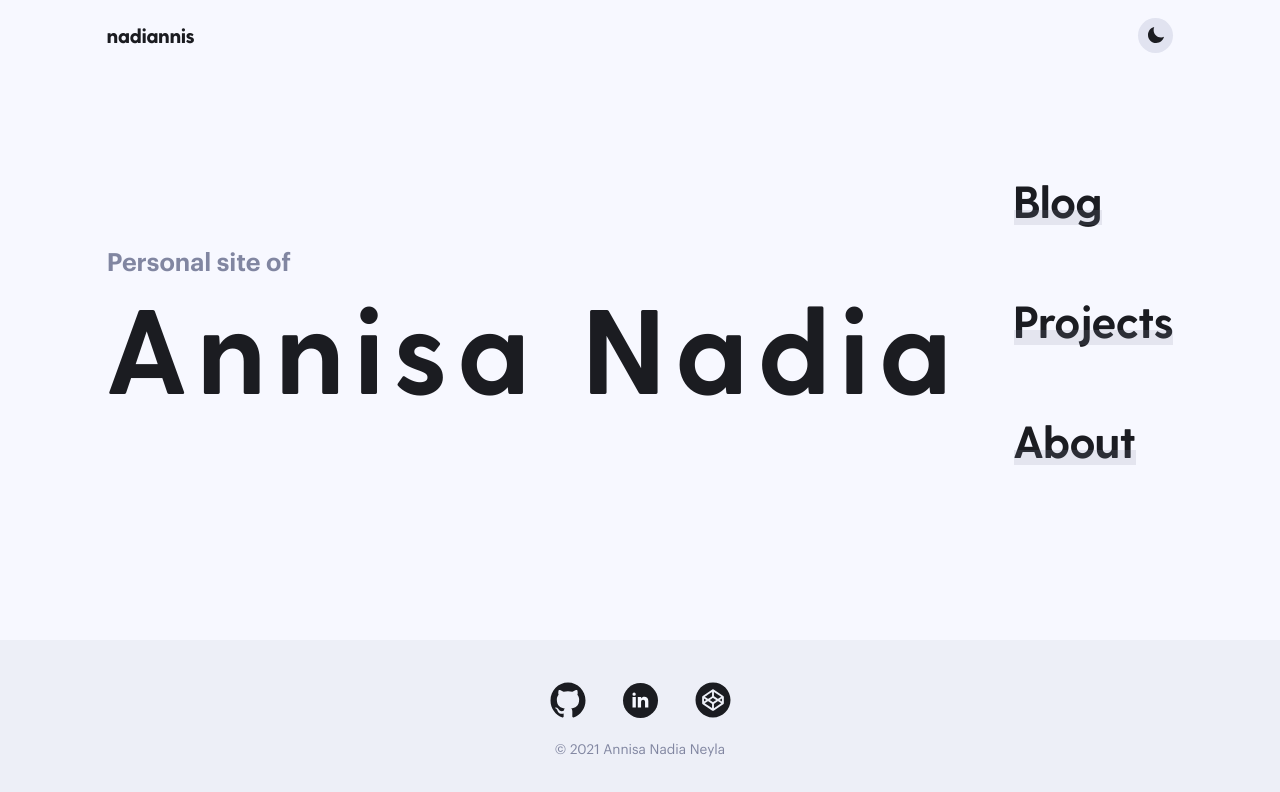
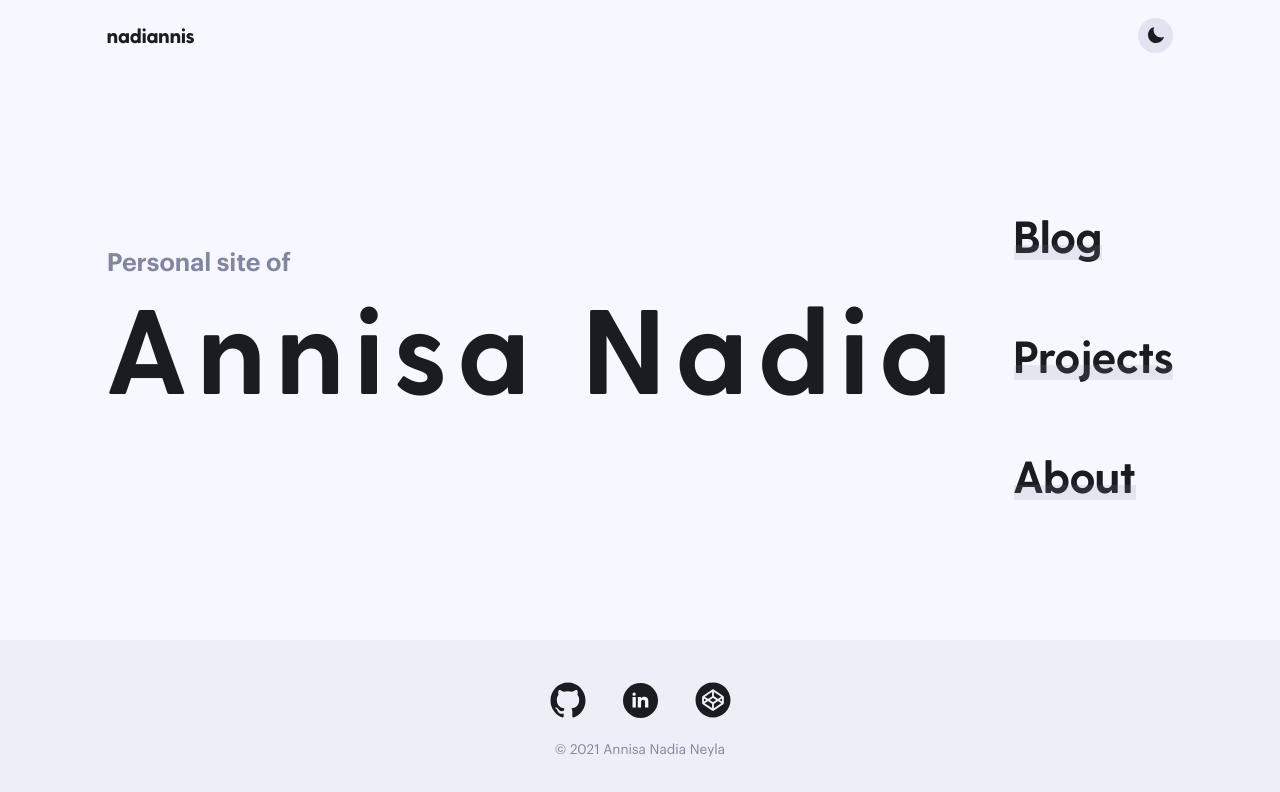
Before and after one commit to nadiannis/nadiannis-site, a Next.js app: page / in a window 1280 px wide. Shown: the top 792 px of the page. Built offline with nearby package versions, Linux system fonts and the light colour scheme.

Commit message:
fix: modify styles of layouts, sections, & link

```diff
--- a/components/layouts/Layout.js
+++ b/components/layouts/Layout.js
@@ -8,9 +8,11 @@ export default function Layout({ children }) {
   const { theme } = useTheme();
 
   return (
-    <div className={`bg-baseColor h-screen flex flex-col ${theme}`}>
+    <div className={`bg-baseColor min-h-screen flex flex-col ${theme}`}>
       <Header />
-      <main className="flex-auto">{children}</main>
+      <main className="flex-auto flex flex-col items-center justify-center">
+        {children}
+      </main>
       <Footer />
       <BottomNavigation />
     </div>
--- a/components/layouts/SingleSectionLayout.js
+++ b/components/layouts/SingleSectionLayout.js
@@ -7,9 +7,11 @@ export default function SingleSectionLayout({ children }) {
   const { theme } = useTheme();
 
   return (
-    <div className={`bg-baseColor h-screen flex flex-col ${theme}`}>
+    <div className={`bg-baseColor min-h-screen flex flex-col ${theme}`}>
       <MinimalHeader />
-      <main className="flex-auto">{children}</main>
+      <main className="flex-auto flex flex-col items-center justify-center">
+        {children}
+      </main>
       <MinimalFooter />
     </div>
   );
--- a/pages/index.js
+++ b/pages/index.js
@@ -15,14 +15,14 @@ export default function HomePage() {
         <title>Annisa Nadia</title>
       </Head>
 
-      <section className="py-10 h-full flex justify-center items-center">
+      <section className="py-10 w-full">
         <Container>
           <div className="text-center lg:text-left block lg:flex justify-between items-center">
-            <div className="">
+            <div>
               <span className="text-sm sm:text-lg lg:text-xl block text-secondary font-bold mb-1">
                 Personal site of
               </span>
-              <h1 className="text-5xl sm:text-6xl md:text-7xl lg:text-8xl text-main mb-12 tracking-widest">
+              <h1 className="text-5xl sm:text-6xl md:text-7xl lg:text-8xl text-main mb-7 lg:mb-12 tracking-widest">
                 Annisa Nadia
               </h1>
             </div>
--- a/pages/projects/index.js
+++ b/pages/projects/index.js
@@ -14,7 +14,7 @@ export default function ProjectsPage() {
         <title>Projects | Annisa Nadia</title>
       </Head>
 
-      <section className="text-main py-12">
+      <section className="text-main py-12 w-full">
         <Container>
           <div className="text-center">
             <h1 className="text-2xl md:text-3xl text-center inline-block border-b border-gray-300 dark:border-gray-600">
--- a/styles/globals.css
+++ b/styles/globals.css
@@ -107,7 +107,7 @@
 }
 
 .link {
-  @apply relative font-greycliff text-main text-lg md:text-2xl lg:text-4xl inline-block transition-all mb-10 lg:mb-14;
+  @apply relative font-greycliff text-main text-lg md:text-2xl lg:text-4xl inline-block transition-all my-5 lg:my-7;
 }
 
 .link::after {
```
